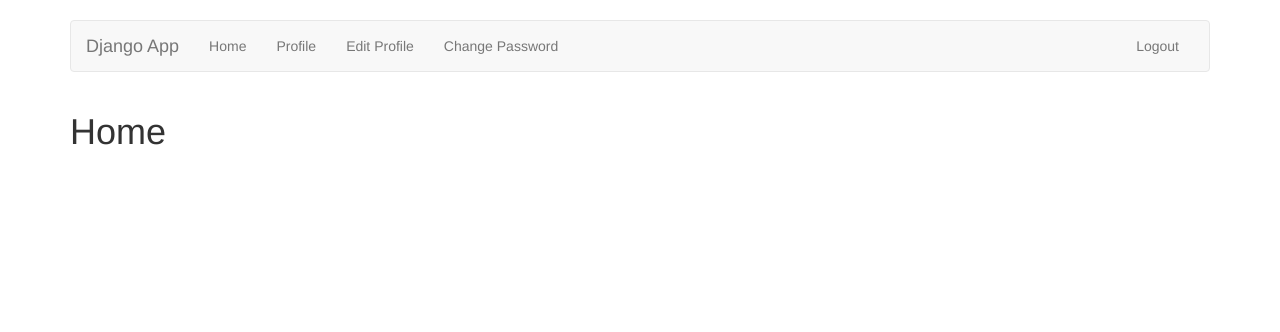
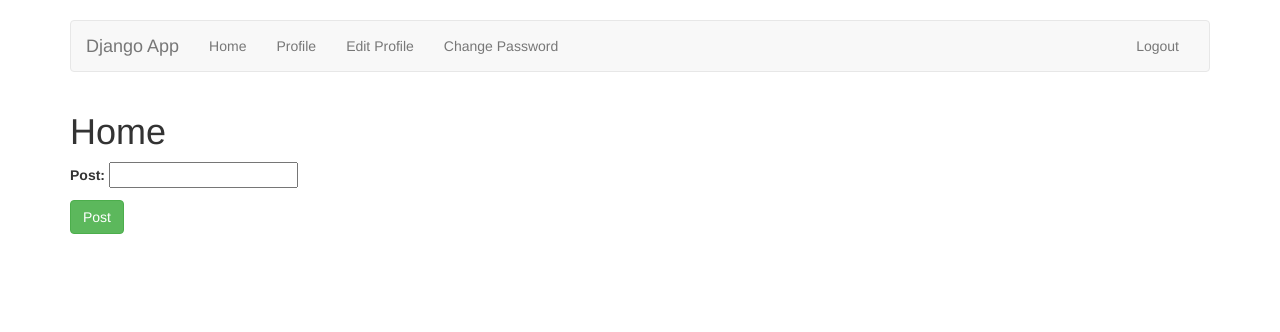
Before and after one commit to nattesharan/django_app, a Django app: page /home/ in a window 1280 px wide. Shown: the top 332 px of the page. Run offline with Django 3.2, Linux system fonts and the light colour scheme; the visitor is signed in with stand-in values (Sample User, id 1); some libraries are stand-ins or nearby versions.

Commit message:
added django form in home

```diff
--- /dev/null
+++ b/home/forms.py
@@ -0,0 +1,4 @@
+from django import forms
+
+class HomeForm(forms.Form):
+    post= forms.CharField(required=True)
--- a/home/templates/home/home.html
+++ b/home/templates/home/home.html
@@ -5,5 +5,12 @@
 {% block body %}
 <div class="container">
     <h1>Home</h1>
+    <div>
+    <form method='post'>
+        {% csrf_token %}
+        {{ form.as_p }}
+        <button type="submit" class="btn btn-success">Post</button>
+    </form>
+    </div
 </div>
 {% endblock  %}
--- a/home/views.py
+++ b/home/views.py
@@ -1,9 +1,13 @@
 from django.shortcuts import render
 from django.views.generic import TemplateView
-
+from home.forms import HomeForm
 # Create your views here.
 def home(request):
     return render(request, 'home/home.html')
 
 class HomeView(TemplateView):
     template_name = 'home/home.html'
+
+    def get(self, request):
+        form = HomeForm()
+        return render(request, self.template_name, {'form': form})
```
